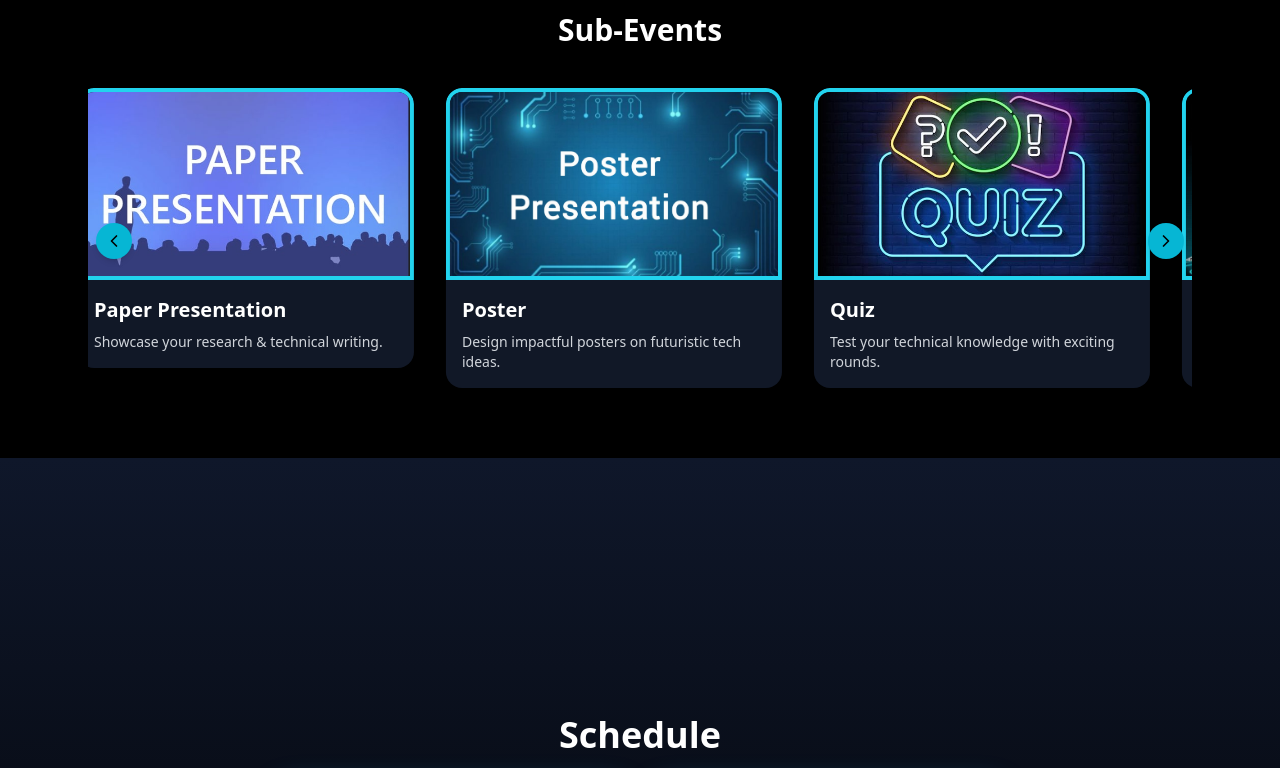
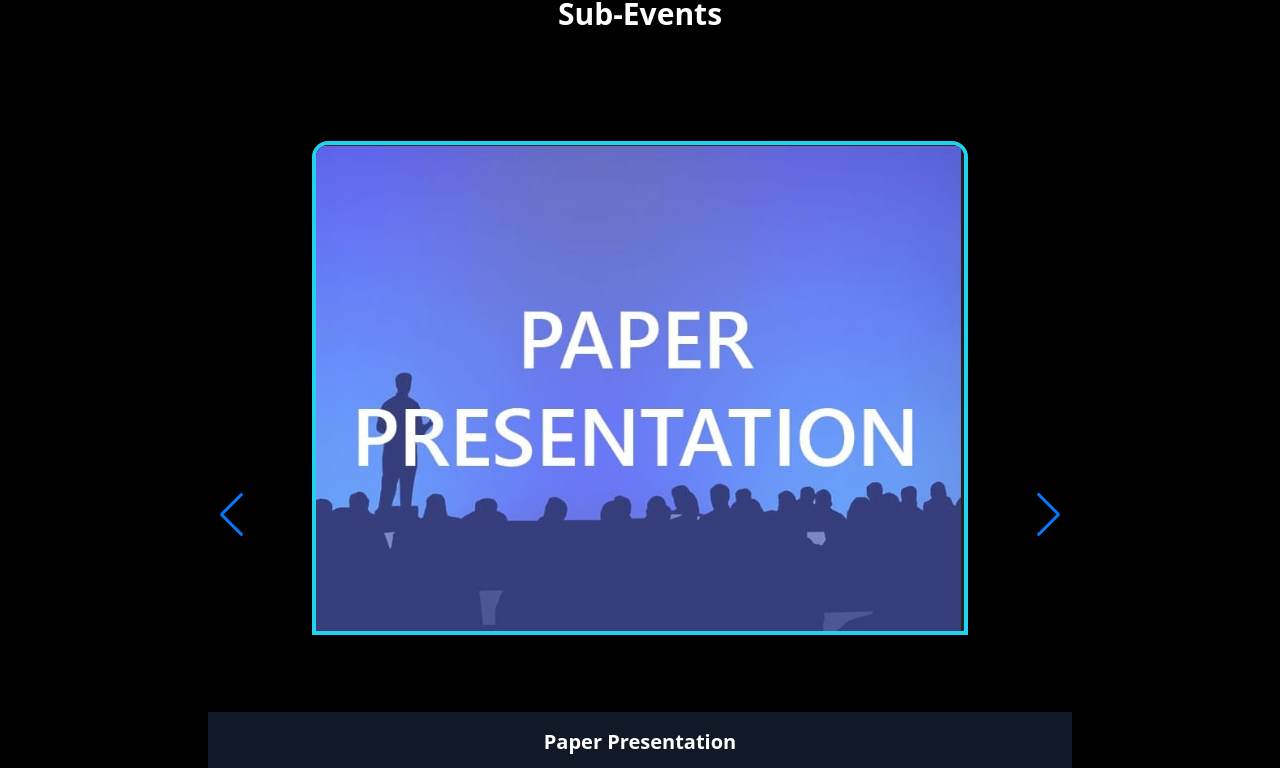
Before and after one commit to hemahimaja/technova2025, a React (Vite) app: page / in a window 1280 px wide. Shown: the part 1380-2148 px from the top of the page. Built offline with nearby package versions, Linux system fonts and the light colour scheme; the HTML template or start-up script is replaced by a standard one.

Commit message:
Fix: events

```diff
--- a/package.json
+++ b/package.json
@@ -17,6 +17,7 @@
     "react-slick": "^0.31.0",
     "react-tsparticles": "^2.12.2",
     "slick-carousel": "^1.8.1",
+    "swiper": "^11.2.10",
     "tsparticles": "^2.12.0"
   },
   "devDependencies": {
--- a/src/components/Events.jsx
+++ b/src/components/Events.jsx
@@ -1,105 +1,79 @@
 import React from "react";
-import Slider from "react-slick";
-import { ChevronLeft, ChevronRight } from "lucide-react"; // ✅ clean icons
-import "slick-carousel/slick/slick.css";
-import "slick-carousel/slick/slick-theme.css";
+import { Swiper, SwiperSlide } from "swiper/react";
+import { Autoplay, Navigation, Pagination } from "swiper/modules";
+
+// Import Swiper styles
+import "swiper/css";
+import "swiper/css/navigation";
+import "swiper/css/pagination";
 
 const events = [
   {
     title: "Hackathon",
+    description: "48-hour coding challenge to build innovative solutions.",
     img: "/events/hackathon.jpg",
-    desc: "48-hour coding challenge to build innovative solutions.",
   },
   {
     title: "Paper Presentation",
+    description: "Showcase your research & technical writing.",
     img: "/events/paper.jpg",
-    desc: "Showcase your research & technical writing.",
   },
   {
-    title: "Poster",
+    title: "Poster Presentation",
+    description: "Design impactful posters on futuristic tech ideas.",
     img: "/events/poster.jpg",
-    desc: "Design impactful posters on futuristic tech ideas.",
   },
   {
     title: "Quiz",
+    description: "Test your technical knowledge with exciting rounds.",
     img: "/events/quiz.jpg",
-    desc: "Test your technical knowledge with exciting rounds.",
   },
   {
     title: "FunTech",
+    description: "Engaging activities & mini-games with a tech twist.",
     img: "/events/funtech.jpg",
-    desc: "Engaging activities & mini-games with a tech twist.",
   },
 ];
 
-// ✅ Custom Arrow Components
-const NextArrow = ({ onClick }) => (
-  <button
-    onClick={onClick}
-    className="absolute right-2 top-1/2 -translate-y-1/2 bg-cyan-500 text-black p-2 rounded-full shadow-md hover:bg-cyan-400 z-10"
-  >
-    <ChevronRight size={20} />
-  </button>
-);
 
-const PrevArrow = ({ onClick }) => (
-  <button
-    onClick={onClick}
-    className="absolute left-2 top-1/2 -translate-y-1/2 bg-cyan-500 text-black p-2 rounded-full shadow-md hover:bg-cyan-400 z-10"
-  >
-    <ChevronLeft size={20} />
-  </button>
-);
+export default function Events() {
+  return (
+    <div className="min-h-screen bg-black text-white py-12">
+      <div className="max-w-4xl mx-auto px-4">
+        <h2 className="text-3xl font-bold text-center mb-8">Sub-Events</h2>
 
-const Events = () => {
-  const settings = {
-    dots: true,
-    infinite: true,
-    speed: 600,
-    slidesToShow: 3, // Desktop
-    slidesToScroll: 1,
-    autoplay: true,
-    autoplaySpeed: 3000,
-    pauseOnHover: true,
-    swipeToSlide: true,
-    nextArrow: <NextArrow />,
-    prevArrow: <PrevArrow />,
-    responsive: [
-      {
-        breakpoint: 1024, // Tablet + Mobile
-        settings: {
-          slidesToShow: 1, // ✅ Only 1 card
-          centerMode: false,
-          variableWidth: false,
-        },
-      },
-    ],
-  };
+        <Swiper
+          modules={[Autoplay, Navigation, Pagination]}
+          slidesPerView={1}
+          spaceBetween={20}
+          loop={true}
+          autoplay={{ delay: 2500, disableOnInteraction: false }}
+          navigation={true}
+          pagination={{ clickable: true }}
+          className="rounded-2xl"
+        >
+          {events.map((event, index) => (
+            <SwiperSlide key={index}>
+              <div className="bg-gray-900 rounded-2xl overflow-hidden shadow-lg flex flex-col">
+                {/* Image */}
+                <div className="w-full aspect-[4/3] flex items-center justify-center bg-black">
+                  <img
+                    src={event.img}
+                    alt={event.title}
+                    className="max-h-full max-w-full object-contain border-4 border-cyan-400 rounded-t-2xl"
+                  />
+                </div>
 
-  return (
-    <section id="events" className="py-16 bg-black text-white relative">
-      <h2 className="text-3xl font-bold text-center mb-10">Sub-Events</h2>
-      <div className="max-w-6xl mx-auto px-6">
-        <Slider {...settings}>
-          {events.map((event, idx) => (
-            <div key={idx} className="px-4">
-              <div className="bg-gray-900 rounded-2xl overflow-hidden shadow-lg hover:scale-105 transition-transform h-full">
-                <img
-                  src={event.img}
-                  alt={event.title}
-                  className="w-full h-48 object-cover border-4 border-cyan-400 rounded-t-2xl"
-                />
-                <div className="p-4">
+                {/* Text */}
+                <div className="p-4 text-center">
                   <h3 className="text-xl font-semibold mb-2">{event.title}</h3>
-                  <p className="text-sm text-gray-300">{event.desc}</p>
+                  <p className="text-gray-300">{event.description}</p>
                 </div>
               </div>
-            </div>
+            </SwiperSlide>
           ))}
-        </Slider>
+        </Swiper>
       </div>
-    </section>
+    </div>
   );
-};
-
-export default Events;
+}
```
Also changed, not shown: 1 other file (tests, documents, lock files or other folders).
